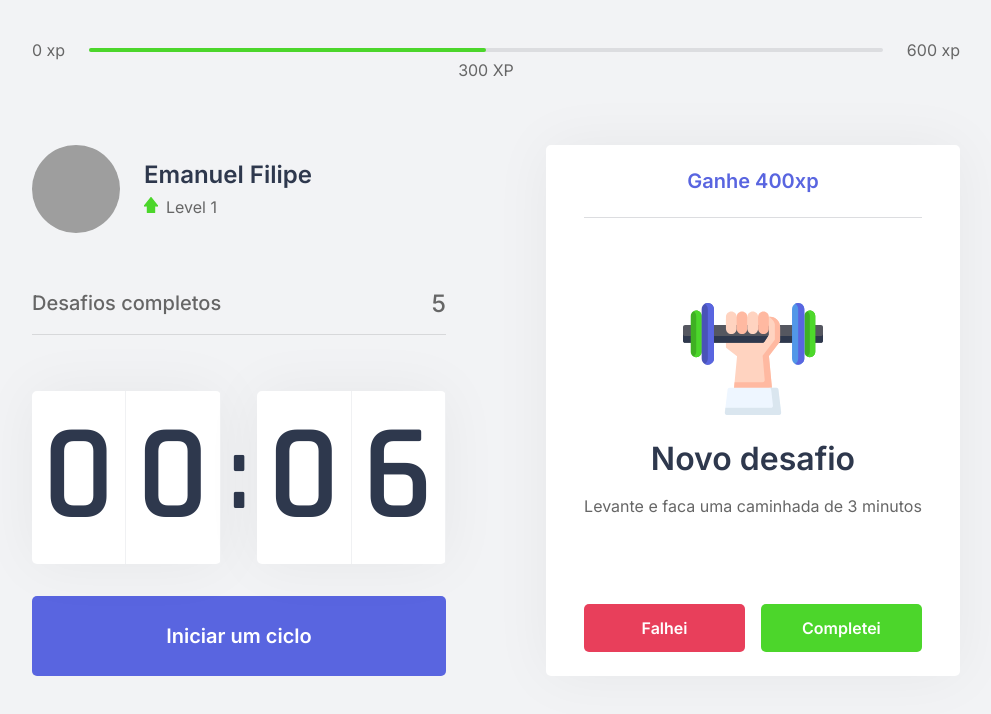
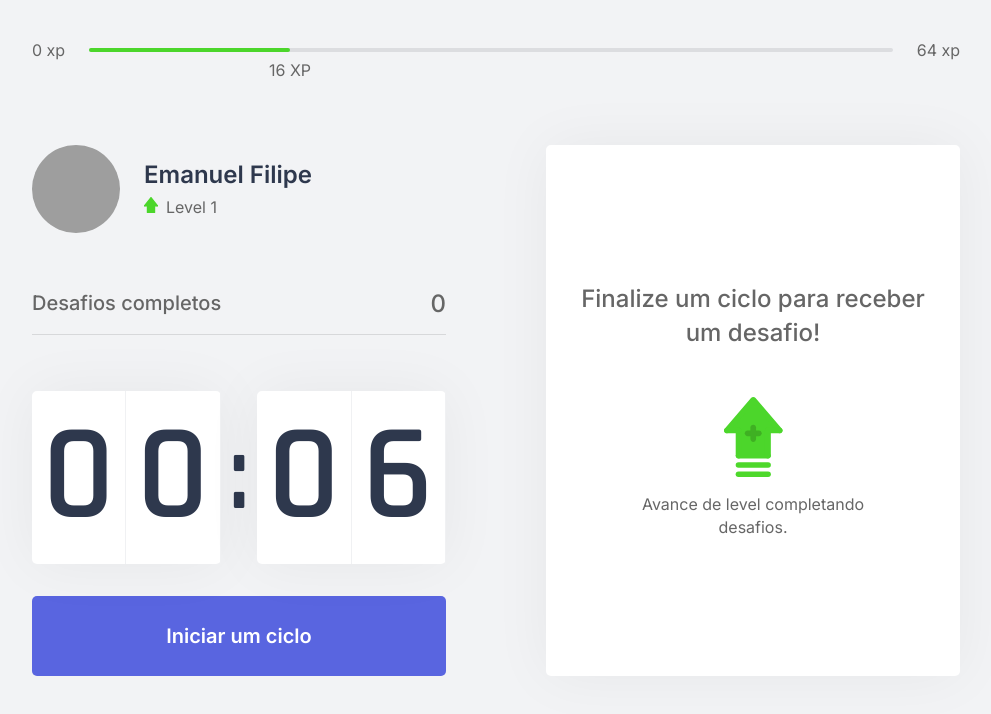
Before and after one commit to eFilipexCode/moveit-next, a Next.js app: page / in a window 1280 px wide. Shown: the top 714 px of the page, without its empty margins (144-1135 px from the left). Built offline with nearby package versions, Linux system fonts and the light colour scheme; grey boxes are pictures that could not be loaded.

Commit message:
Update with contexts

```diff
--- a/src/components/ChallengeBox.tsx
+++ b/src/components/ChallengeBox.tsx
@@ -1,22 +1,25 @@
+import { useContext } from 'react';
+import { ChallengesContext } from '../contexts/ChallengeContexts';
 import styles from '../styles/components/ChallengeBox.module.css';
 
 export default function ChallengeBox() {
-    const hasActiveChallenge = true;
+    const { activeChallenge, resetChallenge } = useContext(ChallengesContext);
 
     return (
         <div className={styles.ChallengeBoxContainer}>
-            { hasActiveChallenge ? (
+            { activeChallenge ? (
                 <div className={styles.challengeActive}>
                     <header>
-                        Ganhe 400xp
+                        Ganhe {activeChallenge.amount}xp
                     </header>
                     <main>
-                        <img src="icons/body.svg" />
+                        <img src={`icons/${activeChallenge.type}.svg`} />
                         <strong>Novo desafio</strong>
-                        <p>Levante e faca uma caminhada de 3 minutos</p>
+                        <p>{activeChallenge.description}</p>
                     </main>
                     <footer>
                         <button
+                            onClick={resetChallenge}
                             type="button"
                             className={styles.challengeFailedButton}
 
--- a/src/components/CompletedChallenges.tsx
+++ b/src/components/CompletedChallenges.tsx
@@ -1,10 +1,14 @@
+import { useContext } from 'react';
+import { ChallengesContext } from '../contexts/ChallengeContexts';
 import styles from '../styles/components/CompletedChallenges.module.css';
 
 export default function CompletedChallenges() {
+    const { challengesCompleted } = useContext(ChallengesContext);
+
     return (
         <div className={styles.completedChallengesContainer}>
             <span>Desafios completos</span>
-            <span>5</span>
+            <span>{challengesCompleted}</span>
         </div>
     );
 };
--- a/src/components/ExperienceBar.tsx
+++ b/src/components/ExperienceBar.tsx
@@ -1,15 +1,21 @@
 import styles from '../styles/components/ExperienceBar.module.css';
+import { ChallengesContext } from '../contexts/ChallengeContexts';
+import { useContext } from 'react';
 
 function ExperienceBar() {
+    const { currentExperience, experienceToNextLevel } = useContext(ChallengesContext);
+
+    const percentToNextLevel = Math.round(currentExperience * 100) / experienceToNextLevel;
+
     return (
         <header className={styles.experienceBar}>
             <span>0 xp</span>
             <div >
-                <div style={{ width: '50%' }}>
-                    <span style={{ left: '50%'}} className={`${styles.currentExperience}`}>300 XP</span>
+                <div style={{ width: `${percentToNextLevel}%` }}>
+                    <span style={{ left: `${percentToNextLevel}%` }} className={`${styles.currentExperience}`}>{currentExperience} XP</span>
                 </div>
             </div>
-            <span>600 xp</span>
+            <span>{experienceToNextLevel} xp</span>
         </header>
     )
 };
--- a/src/contexts/ChallengeContexts.tsx
+++ b/src/contexts/ChallengeContexts.tsx
@@ -1,7 +1,14 @@
 import { createContext, useState, ReactNode } from 'react';
+import challenges from '../../challenges.json';
 
 interface ChallegesProviderProps {
     children: ReactNode;
+};
+
+interface Challenge {
+    type: 'body' | 'eye';
+    description: string;
+    amount: number;
 };
 
 interface ChallengesContextData {
@@ -10,22 +17,34 @@ interface ChallengesContextData {
     challengesCompleted: number;
     levelUp: () => void;
     startNewChallenge: () => void;
+    activeChallenge: Challenge;
+    resetChallenge: () => void;
+    experienceToNextLevel: number;
 };
 
 export const ChallengesContext = createContext({} as ChallengesContextData);
 
 export function ChallengesProvider({ children }: ChallegesProviderProps) {
     const [level, setLevel] = useState(1);
-    const [currentExperience, setCurrenceExperience] = useState(0);
+    const [currentExperience, setCurrenceExperience] = useState(16);
     const [challengesCompleted, setChallengesCompleted] = useState(0);
+    const [activeChallenge, setActiveChallenge] = useState(null);
+
+    const experienceToNextLevel = Math.pow((level + 1) * 4, 2);
 
     function startNewChallenge() {
-        console.log(('fekjg;jfhpu;owseogdshjgfdjkdfgshjfdgkfgdjhfdghjfgdhjfgdjh'));
+        const randomChallengeIndex = Math.floor(Math.random() * challenges.length);
+        const challenge = challenges[randomChallengeIndex];
 
+        setActiveChallenge(challenge);
     };
 
     function levelUp() {
         setLevel(level + 1);
+    };
+
+    function resetChallenge() {
+        setActiveChallenge(null);
     };
 
     return (
@@ -34,7 +53,10 @@ export function ChallengesProvider({ children }: ChallegesProviderProps) {
             currentExperience,
             challengesCompleted,
             levelUp,
-            startNewChallenge
+            startNewChallenge,
+            activeChallenge,
+            resetChallenge,
+            experienceToNextLevel
         }}>
             {children}
         </ChallengesContext.Provider>
```
